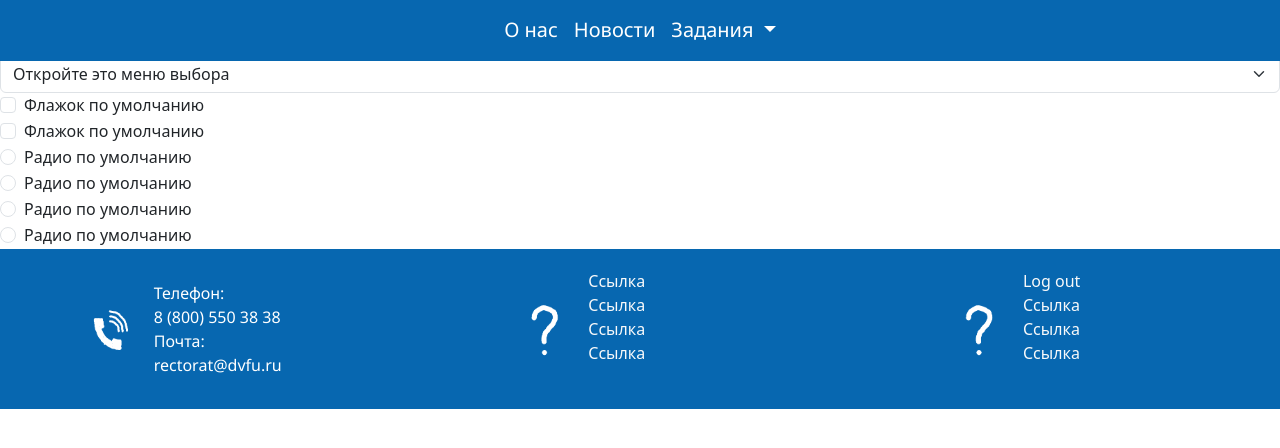
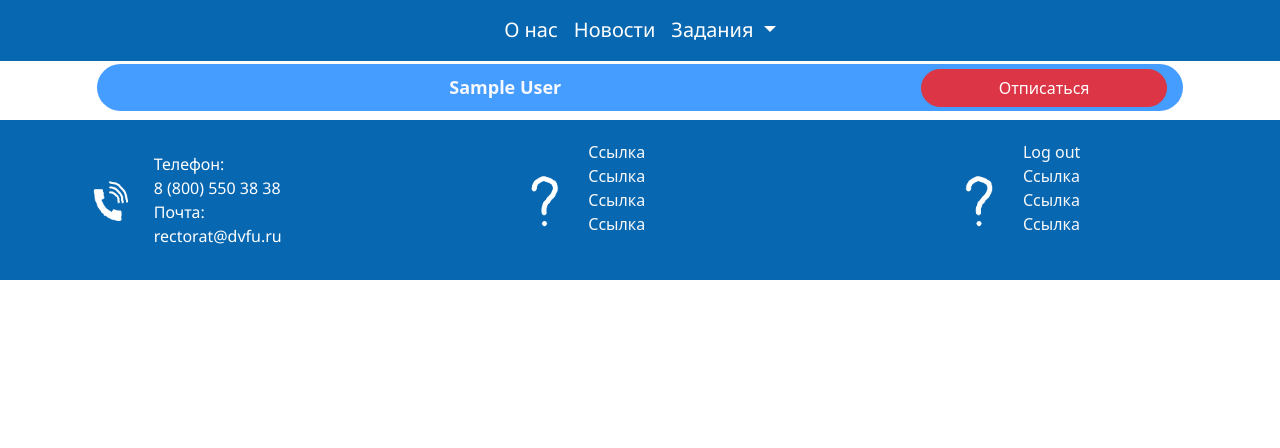
Before and after one commit to IAmSerepok/Django_website, a Django app: page /Subscribe in a window 1280 px wide. Shown: the part 97-545 px from the top of that part. Run offline with Django 4.2, Linux system fonts and the light colour scheme; the first user in the database is signed in; tables that the repository leaves empty hold one stand-in row (Sample ...); the page is wider than the window, and the part outside it is not shown; some libraries are stand-ins or nearby versions.

Commit message:
прикрутил выгрузку каналов

```diff
--- a/website/website/static/css/my_style.css
+++ b/website/website/static/css/my_style.css
@@ -138,3 +138,17 @@ p, h1, h2, h3, h4, h5, h6, strong, em, ul, li{
 .sdvg{
   padding-left: 5em;
 }
+.my-center{
+  display: flex;
+  align-items: center;
+  justify-content: center;
+  color: ghostwhite;
+  font-size: large;
+  font-weight: bold;
+}
+.my-plate{
+  margin: 0.5em;
+  padding: 0.25em;
+  background: #459dff;
+  border-radius: 1.5em;
+}
--- a/website/website/templates/DZ/subscribe.html
+++ b/website/website/templates/DZ/subscribe.html
@@ -31,54 +31,26 @@
     <body>
     {% include "navbar.html" %}
 
-    <select class="form-select" aria-label="Пример выбора по умолчанию">
-      <option selected>Откройте это меню выбора</option>
-      <option value="1">Один</option>
-      <option value="2">Два</option>
-      <option value="3">Три</option>
-    </select>
-    <form>
-        <div class="form-check">
-          <label class="form-check-label" for="flexCheckDefault1">
-            Флажок по умолчанию
-          </label>
-          <input class="form-check-input" type="checkbox" value="" id="flexCheckDefault1">
+    <div class="row my-center">
+        {% for name, id, is_subscribed in chanels %}
+        <div class="row col-10 my-plate">
+          <div class="col-9 my-center">
+            {{ name }}
+          </div>
+          {% if is_subscribed %}
+              <div class="col-3">
+                  <button type="button" class="btn btn-danger col-12" style="border-radius: 2em">Отписаться</button>
+                  <button type="button" class="btn btn-primary col-12" hidden="true" style="border-radius: 2em">Подписаться</button>
+              </div>
+          {% else %}
+              <div class="col-3">
+                  <button type="button" class="btn btn-danger col-12" hidden="true" style="border-radius: 2em">Отписаться</button>
+                  <button type="button" class="btn btn-primary col-12" style="border-radius: 2em">Подписаться</button>
+              </div>
+          {% endif %}
         </div>
-        <div class="form-check">
-          <label class="form-check-label" for="flexCheckDefault2">
-            Флажок по умолчанию
-          </label>
-          <input class="form-check-input" type="checkbox" value="" id="flexCheckDefault2">
-        </div>
-    </form>
-    <form>
-        <div class="form-check">
-          <input class="form-check-input" type="radio" name="flexRadioDefault" id="flexRadioDefault1">
-          <label class="form-check-label" for="flexRadioDefault1">
-            Радио по умолчанию
-          </label>
-        </div>
-        <div class="form-check">
-          <input class="form-check-input" type="radio" name="flexRadioDefault" id="flexRadioDefault2">
-          <label class="form-check-label" for="flexRadioDefault2">
-            Радио по умолчанию
-          </label>
-        </div>
-    </form>
-    <form>
-        <div class="form-check">
-          <input class="form-check-input" type="radio" name="flexRadioDefault" id="flexRadioDefault1">
-          <label class="form-check-label" for="flexRadioDefault1">
-            Радио по умолчанию
-          </label>
-        </div>
-        <div class="form-check">
-          <input class="form-check-input" type="radio" name="flexRadioDefault" id="flexRadioDefault2">
-          <label class="form-check-label" for="flexRadioDefault2">
-            Радио по умолчанию
-          </label>
-        </div>
-    </form>
+        {% endfor %}
+    </div>
 
     </body>
     {% include "footer.html" %}
--- a/website/website/views.py
+++ b/website/website/views.py
@@ -1,6 +1,7 @@
 from django.shortcuts import render
 from django.contrib.auth.models import User
-from website.apps.user_info.models import UserInfo, Numeral, StudyingProgram
+from website.apps.user_info.models import (Numeral, StudyingProgram,
+                                           UserInfo, Chanel)
 from website.apps.user_info.forms import CreateUserForm
 from django.contrib.auth import login
 from django.http import JsonResponse
@@ -8,6 +9,7 @@ from django.views.decorators.csrf import csrf_exempt
 from django.views.decorators.http import require_POST
 import json
 from django.views import View
+from django.contrib.auth.decorators import login_required
 
 
 def index(request):
@@ -22,8 +24,16 @@ def quiz(request):
     return render(request, 'DZ/quiz.html')
 
 
+@login_required
 def subscribe(request):
-    return render(request, 'DZ/subscribe.html')
+    res = []
+    list = Chanel.objects.filter(userinfo=UserInfo.objects.get(user_id=request.user.id).id)
+    for obj in Chanel.objects.all():
+        if list.filter(id=obj.id).count():
+            res.append((obj.name, obj.id, True))
+        else:
+            res.append((obj.name, obj.id, False))
+    return render(request, 'DZ/subscribe.html', {'chanels': res})
 
 
 def create_account(request):
```
